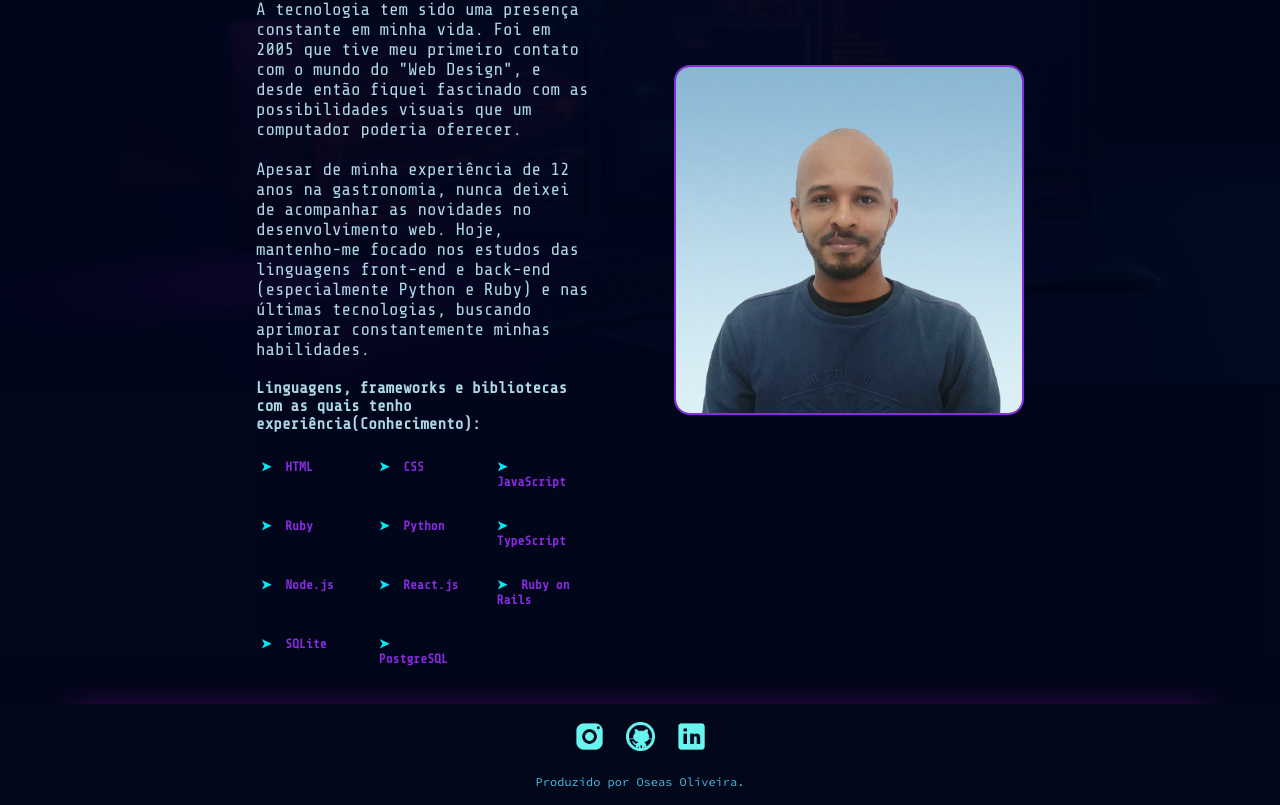
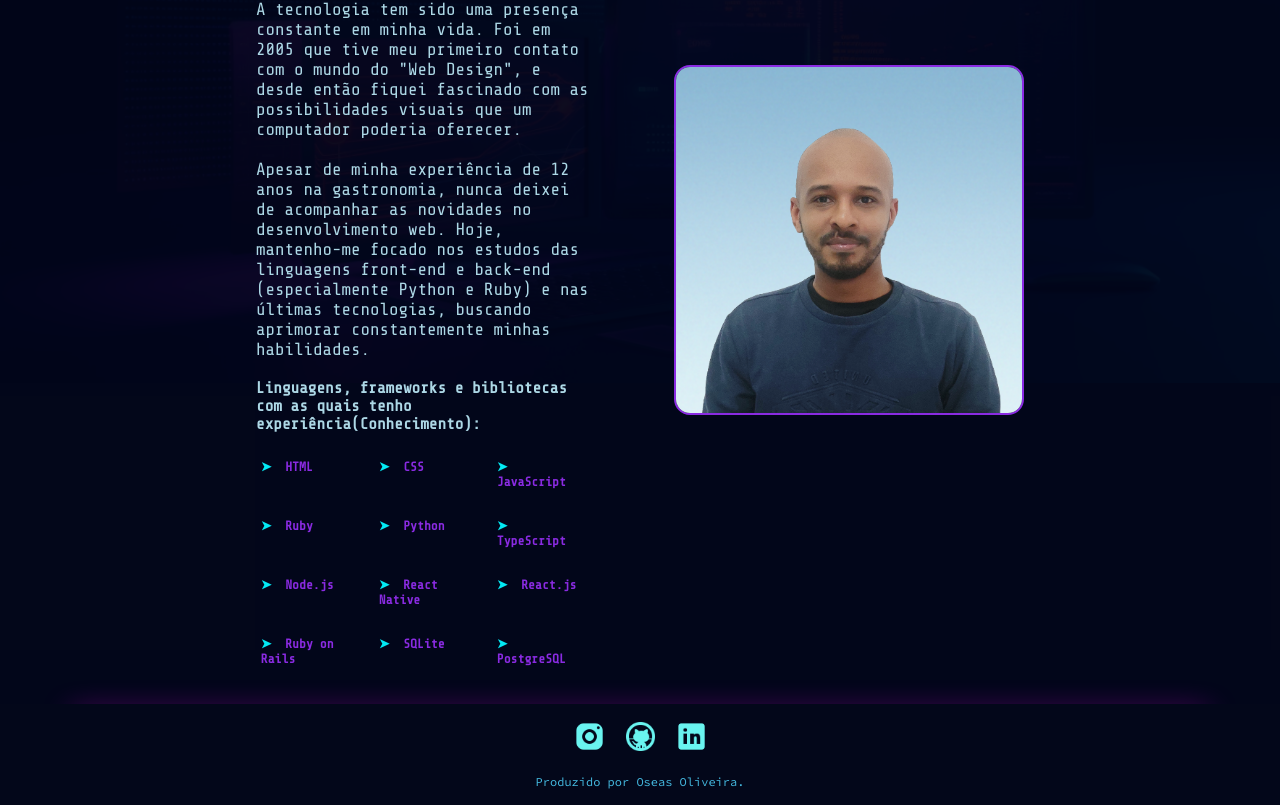
Before and after one commit to OseOliv/portfoliov3, a React (Create React App) app: page /sobre in a window 1280 px wide. Shown: the part 367-1172 px from the top of the page. Built offline with nearby package versions, Linux system fonts and the light colour scheme; a web font is replaced by a local one.

Commit message:
Update AboutContent.jsx

```diff
--- a/src/components/About/AboutContent.jsx
+++ b/src/components/About/AboutContent.jsx
@@ -53,6 +53,7 @@ const AboutContent = () => {
                 <span className={styles.skillsSpan}>Python</span>
                 <span className={styles.skillsSpan}>TypeScript</span>
                 <span className={styles.skillsSpan}>Node.js</span>
+                <span className={styles.skillsSpan}>React Native</span>
                 <span className={styles.skillsSpan}>React.js</span>
                 <span className={styles.skillsSpan}>Ruby on Rails</span>
                 <span className={styles.skillsSpan}>SQLite</span>
```
